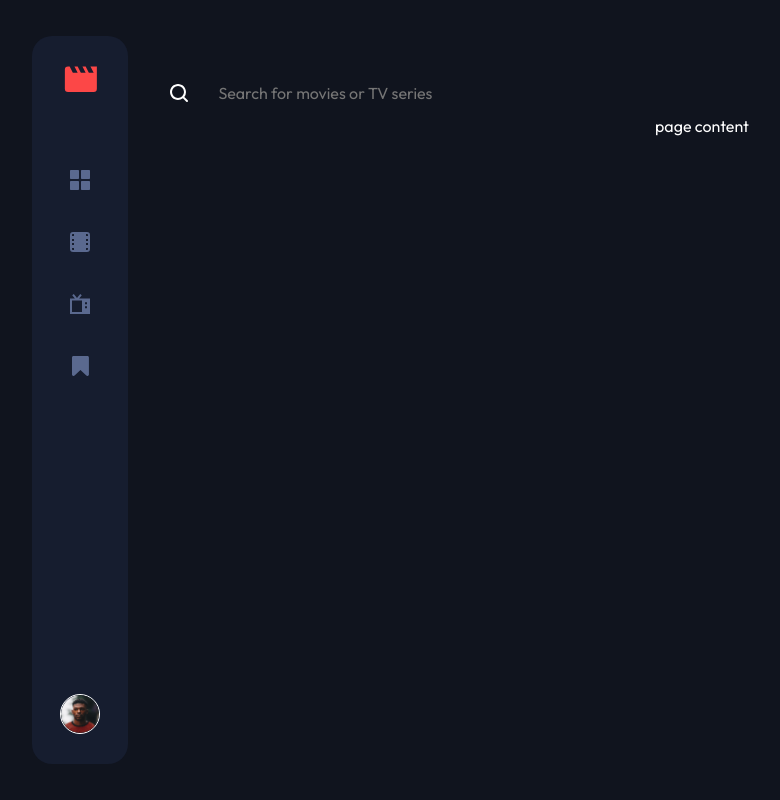
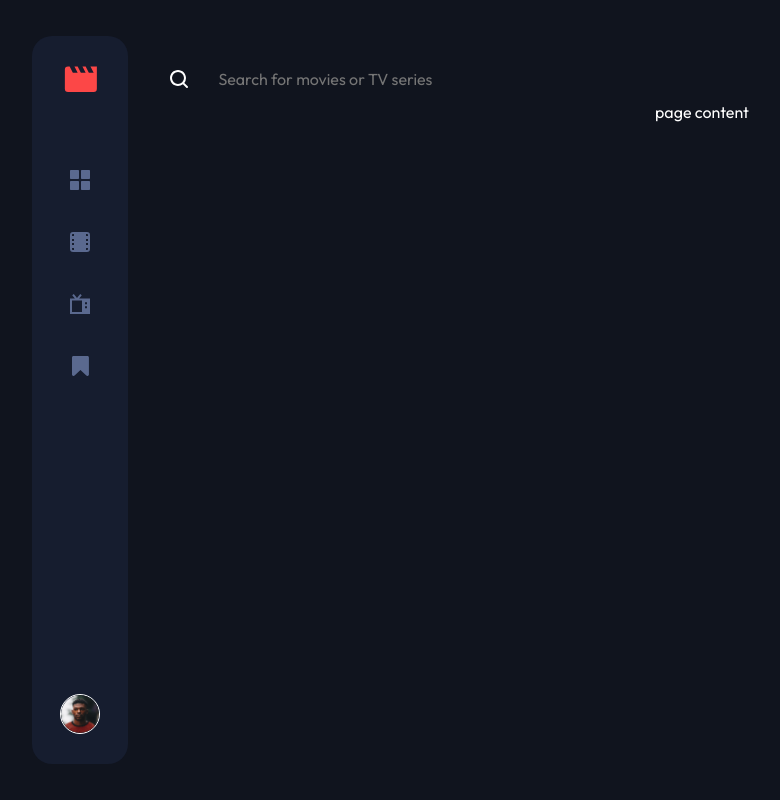
Before and after one commit to vincora/entertainment-web-app, a React (Vite) app: page / in a window 1280 px wide. Shown: the whole page, without its empty margins (4-784 px from the left). Built offline with nearby package versions, Linux system fonts and the light colour scheme.

Commit message:
refactoring

```diff
--- a/src/App.css
+++ b/src/App.css
@@ -6,5 +6,5 @@
 
 .layout{
   margin-left: calc(var(--width-navbar) + var(--padding-body));
-  padding-top: 32px;
+  padding-top: 18px;
 }
```
